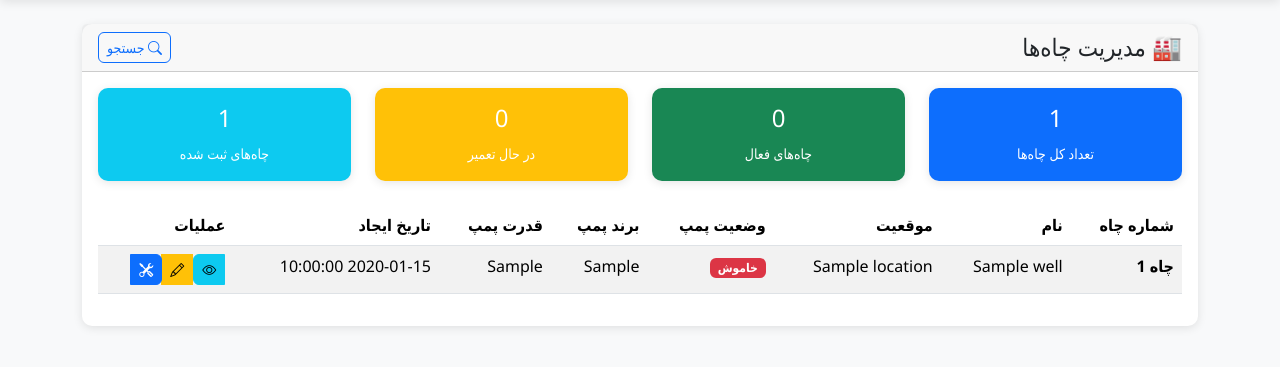
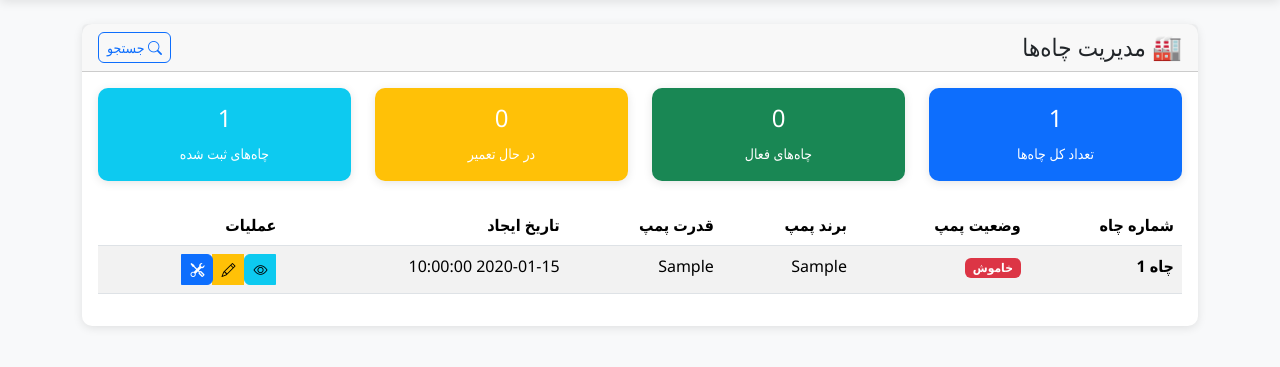
Before and after one commit to Reza010101/pump-managment, a Flask app: template templates/wells_management.html in a window 1280 px wide. Shown: the part 56-423 px from the top of the page. Run offline with Flask 3, Linux system fonts and the light colour scheme; the template is opened without the code that fills it: most values are stand-ins (such as "Sample title", 1, 10 or a date in 2020); some libraries are stand-ins or nearby versions.

Commit message:
refactor: Simplify wells list view - remove name and location columns from display
- Remove 'name' and 'location' columns from wells management table
- Keep all data in database, only change display
- Maintain full functionality in details and edit views
- Cleaner and more focused interface for wells management

```diff
--- a/templates/wells_management.html
+++ b/templates/wells_management.html
@@ -73,8 +73,6 @@
                         <thead>
                             <tr>
                                 <th>شماره چاه</th>
-                                <th>نام</th>
-                                <th>موقعیت</th>
                                 <th>وضعیت پمپ</th>
                                 <th>برند پمپ</th>
                                 <th>قدرت پمپ</th>
@@ -88,8 +86,6 @@
                                 <td>
                                     <strong>چاه {{ well.well_number }}</strong>
                                 </td>
-                                <td>{{ well.name }}</td>
-                                <td>{{ well.location or '-' }}</td>
                                 <td>
                                     <span class="badge {% if well.pump_status %}bg-success{% else %}bg-danger{% endif %}">
                                         {% if well.pump_status %}
```
